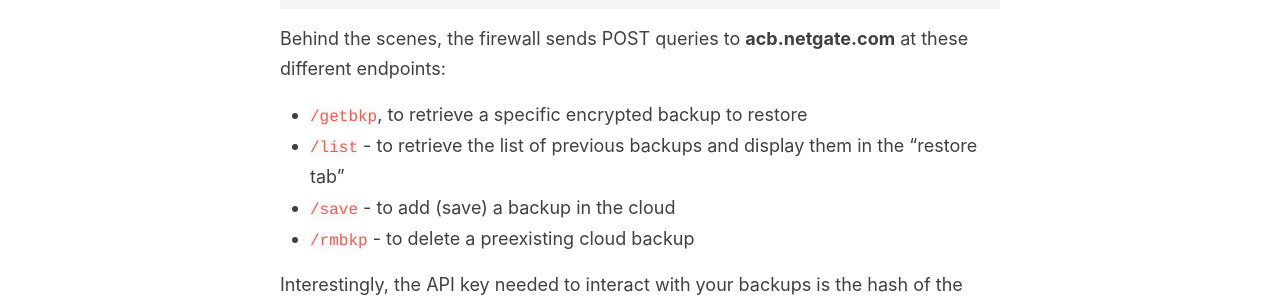
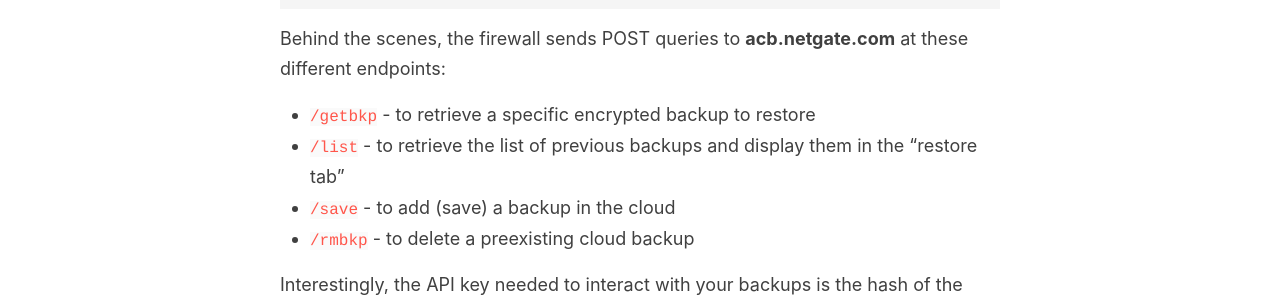
Before and after one commit to NavyTitanium/NavyTitanium.github.io, a Jekyll site: the page built from _posts/2025-05-12-pfSense-vulnerabilities.md, in a window 1280 px wide and 900 px high, scrolled down 1720 px. Shown: the part 156-453 px from the top of the window. Built offline with Jekyll 4.4.1, drawn with Linux system fonts in a browser that asks for light colours.

```diff
--- a/_posts/2025-05-12-pfSense-vulnerabilities.md
+++ b/_posts/2025-05-12-pfSense-vulnerabilities.md
@@ -32,7 +32,7 @@ To enable this functionality, the administrator browses to the page `/services_a
 ![](/images/2025/ACB_Settings.png)
 
 Behind the scenes, the firewall sends POST queries to **acb.netgate.com** at these different endpoints:
-* `/getbkp`, to retrieve a specific encrypted backup to restore
+* `/getbkp` - to retrieve a specific encrypted backup to restore
 *  `/list` - to retrieve the list of previous backups and display them in the "restore tab"
 *  `/save` - to add (save) a backup in the cloud
 *  `/rmbkp` - to delete a preexisting cloud backup
```
